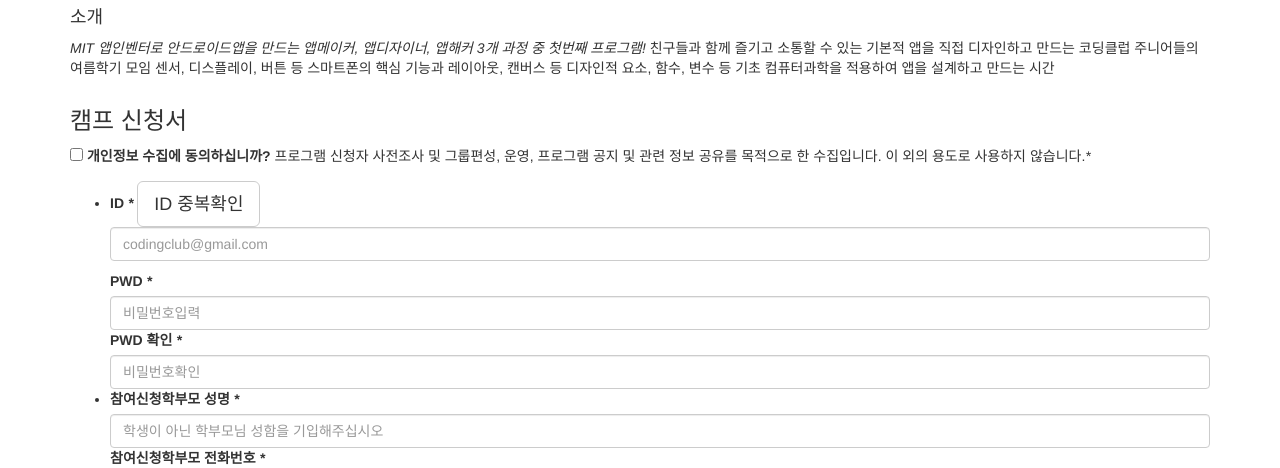
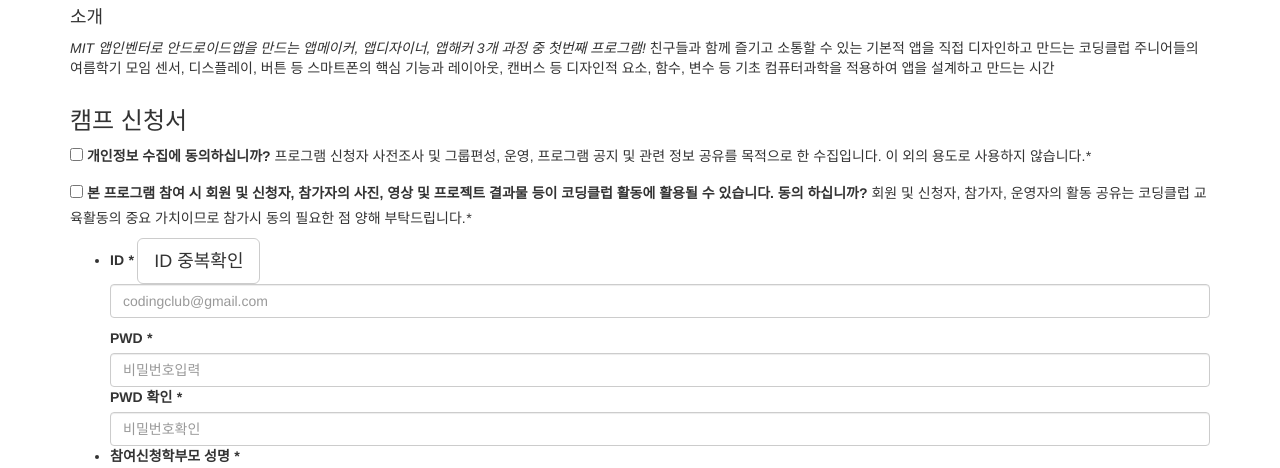
Before and after one commit to jazzwave1/CC, a CodeIgniter app: page /database/index.php/member/summercampJoin in a window 1280 px wide. Shown: the part 5384-5852 px from the top of the page. Run offline with CodeIgniter, Linux system fonts and the light colour scheme.

Commit message:
활용동의 추가

```diff
--- a/codingclub/application/views/summercamp/campjoin.php
+++ b/codingclub/application/views/summercamp/campjoin.php
@@ -458,6 +458,10 @@
 							<label><input type="checkbox" id="agree" name="agree">&nbsp;개인정보 수집에 동의하십니까?</label>
 							<span>프로그램 신청자 사전조사 및 그룹편성, 운영, 프로그램 공지 및 관련 정보 공유를 목적으로 한 수집입니다. 이 외의 용도로 사용하지 않습니다.<i>*</i></span>
 						</p>
+						<p class="privacy">
+							<label><input type="checkbox" id="agree2" name="agree2">&nbsp;본 프로그램 참여 시 회원 및 신청자, 참가자의 사진, 영상 및 프로젝트 결과물 등이 코딩클럽 활동에 활용될 수 있습니다. 동의 하십니까?</label>
+							<span>회원 및 신청자, 참가자, 운영자의 활동 공유는 코딩클럽 교육활동의 중요 가치이므로 참가시 동의 필요한 점 양해 부탁드립니다.<i>*</i></span>
+						</p>
 						<ul class="form-cont">
 							<li class="form-id">
 								<label>ID <i>*</i></label>
@@ -576,7 +580,12 @@
 					</div>
 				</form>
 
-
+	      <div class="text-center">
+          <label><i>*</i> 항목은 필수 작성 필요 문항입니다.</label>
+				</div>
+        <div class="text-center">
+          <label></label>
+        </div>
         <div class="text-center">
           <label>신청버튼 클릭 후 잠시만 기다려 주세요<br>Email ID 로 본인확인 메일이 발송됩니다.<br>Mail 내용중 본인확인링크를 눌러주세요 </label>
 				</div>
@@ -601,7 +610,12 @@
           $('#agree').focus();
           return;
         }
-
+        if ($("input:checkbox[id='agree2']").is(":checked") == false)
+        {
+          alert('활용동의 해 주세요');
+          $('#agree2').focus();
+          return;
+        }
         var regExp = /[0-9a-zA-Z][_0-9a-zA-Z-]*@[_0-9a-zA-Z-]+(\.[_0-9a-zA-Z-]+){1,2}$/;
         var strValue = $('#account_id').val();
         if (!strValue.match(regExp))
```
